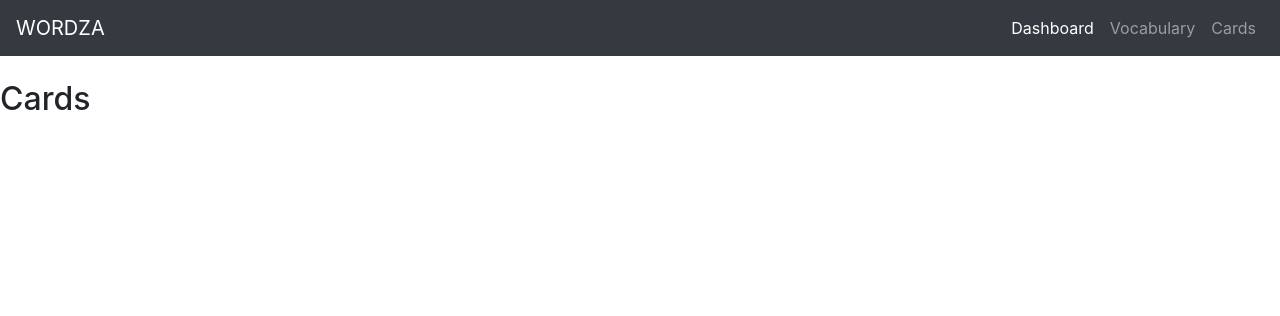
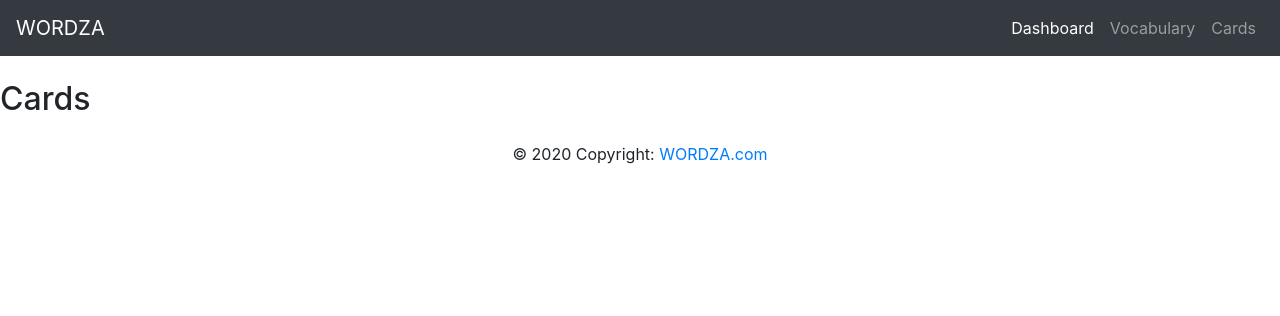
Before and after one commit to asopi/wordza, a Django app: page /cards/ in a window 1280 px wide. Shown: the top 316 px of the page. Run offline with Django 3.2, Linux system fonts and the light colour scheme.

Commit message:
implemented the footer

```diff
--- a/templates/base.html
+++ b/templates/base.html
@@ -12,6 +12,8 @@
 
         {% block content%}
         {% endblock %}
+        {% include 'footer.html' %}
+
         <script src="https://code.jquery.com/jquery-3.5.1.slim.min.js" integrity="sha384-DfXdz2htPH0lsSSs5nCTpuj/zy4C+OGpamoFVy38MVBnE+IbbVYUew+OrCXaRkfj" crossorigin="anonymous"></script>
         <script src="https://cdn.jsdelivr.net/npm/bootstrap@4.5.3/dist/js/bootstrap.bundle.min.js" integrity="sha384-ho+j7jyWK8fNQe+A12Hb8AhRq26LrZ/JpcUGGOn+Y7RsweNrtN/tE3MoK7ZeZDyx" crossorigin="anonymous"></script>
     </body>
--- /dev/null
+++ b/templates/footer.html
@@ -0,0 +1,5 @@
+<footer class="page-footer font-small blue">
+  <div class="footer-copyright text-center py-3">© 2020 Copyright:
+    <a href="#"> WORDZA.com</a>
+  </div>
+</footer>
```
